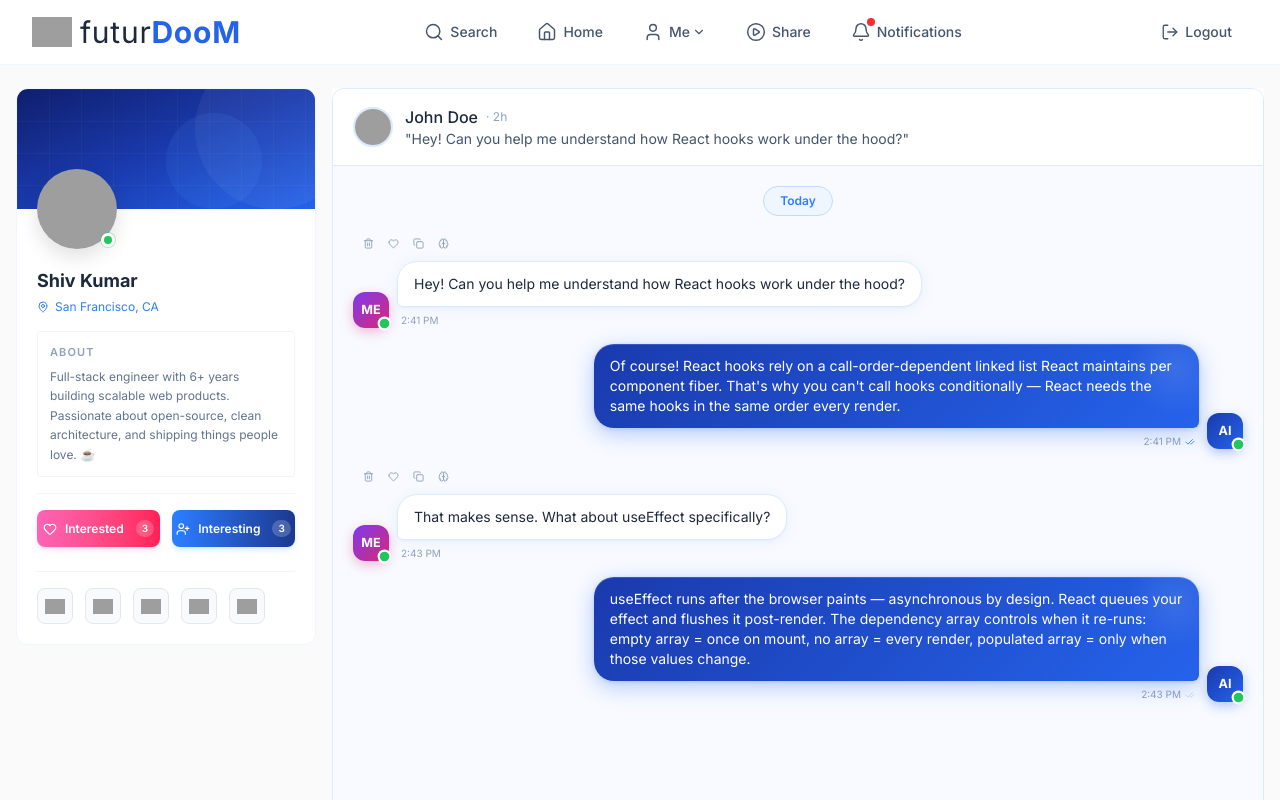
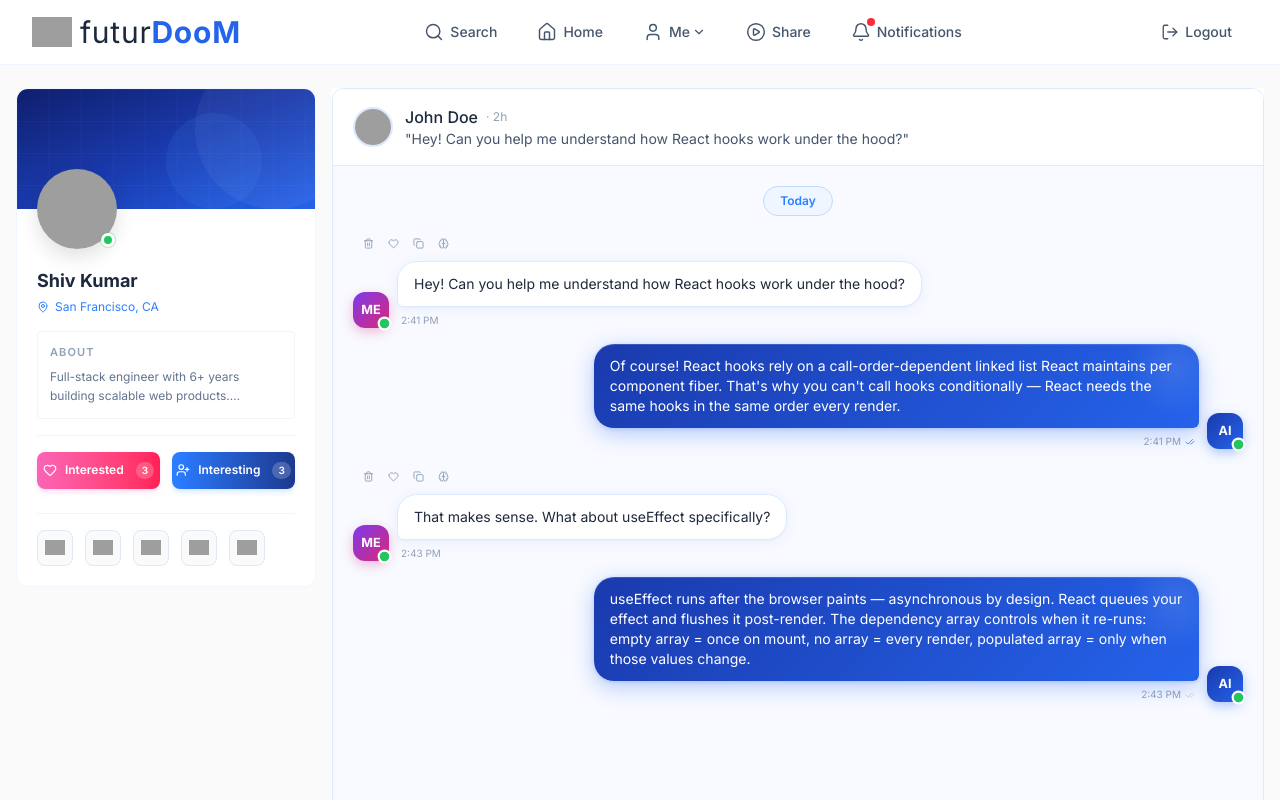
Before and after one commit to Shiv03072002/futurdoom, a React (Vite) app: page /thread/1 in a window 1280 px wide. Shown: the top 800 px of the page. Built offline with nearby package versions, Linux system fonts and the light colour scheme; grey boxes are pictures that could not be loaded.

Commit message:
line clamp added in sidebar

```diff
--- a/src/components/common/Sidebar.jsx
+++ b/src/components/common/Sidebar.jsx
@@ -149,9 +149,9 @@ const Sidebar = () => {
           </div>
 
           {/* About Section */}
-          <div className="p-3 border rounded-sm border-slate-100 mb-4">
+          <div className="p-3 border rounded-sm border-slate-100 mb-4 ">
             <p className="text-[11px] font-semibold text-slate-400 uppercase tracking-widest mb-1.5">About</p>
-            <p className="text-xs text-slate-500 leading-relaxed">
+            <p className="text-xs text-slate-500 leading-relaxed line-clamp-2">
               Full-stack engineer with 6+ years building scalable web products. Passionate about open-source, clean architecture, and shipping things people love. ☕
             </p>
           </div>
```
